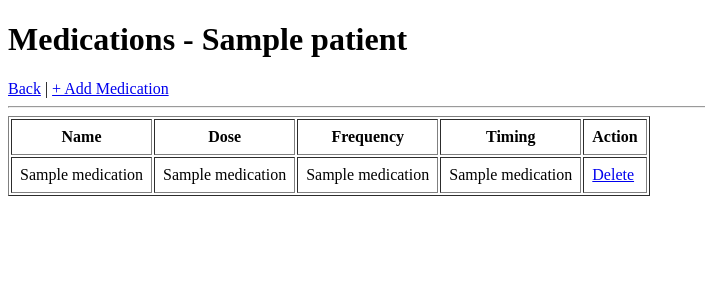
After one commit to Taha-Mohii/MediVault-AI, a Flask app: page /patient/1/medications in a window 1280 px wide. The commit adds this page. Shown: the top 300 px of the page, without its empty margins (0-705 px from the left). Run offline with Flask 3, Linux system fonts and the light colour scheme; a database or web service that is not in the repository returns one stand-in record (values such as "Sample title"); some libraries are stand-ins or nearby versions.

Commit message:
phase5 - medication tracker working

```diff
--- a/app.py
+++ b/app.py
@@ -1,5 +1,5 @@
 from flask import Flask , render_template,request,redirect,url_for
-from database import add_patient,get_all_patients,get_patient,delete_patient,add_vitals,get_vitals,get_patient_summary,upload_reports,get_reports,delete_reports
+from database import add_patient,get_all_patients,get_patient,delete_patient,add_vitals,get_vitals,get_patient_summary,upload_reports,get_reports,delete_reports,add_medication,delete_medication,get_medications
 from dotenv import load_dotenv
 load_dotenv()
 from groq import Groq
@@ -111,6 +111,28 @@ def remove_report(report_id,patient_id,filename):
     delete_reports(report_id,patient_id,filename)
     return redirect(url_for("report",patient_id=patient_id))
 
+#MEDICATIONS
+@app.route("/patient/<int:patient_id>/medications")
+def medications(patient_id):
+    p = get_patient(patient_id)
+    meds = get_medications(patient_id)
+    return render_template("medication.html",patient=p,medications=meds)
+
+@app.route("/patient/<int:patient_id>/add_medication", methods = ["GET" , "POST"])
+def add_med(patient_id):
+    if request.method == "POST":
+        name = request.form["name"]
+        dose = request.form["dose"]
+        frequency = request.form["frequency"]
+        timing = request.form["timing"]
+        add_medication(patient_id,name,dose,frequency,timing)
+        return redirect(url_for("medications",patient_id=patient_id))
+    return render_template("add_medication.html",patient_id = patient_id)
+
+@app.route("/medication/delete/<int:medication_id>/<int:patient_id>")
+def remove_medication(medication_id,patient_id):
+    delete_medication(medication_id)
+    return redirect(url_for("medications",patient_id = patient_id))
 
 if __name__ == "__main__":
     app.run(debug = True)
--- a/database.py
+++ b/database.py
@@ -128,3 +128,30 @@ def delete_reports(report_id, patient_id, filename):
     cursor.execute("DELETE FROM reports WHERE id = %s",(report_id,))
     conn.commit()
     conn.close()
+
+
+#MEDICATION SECTION
+def add_medication(patient_id ,name ,dose ,frequency, timing):
+    conn = get_conn()
+    cursor = conn.cursor()
+    cursor.execute("""
+        INSERT INTO medications (patient_id, name, dose, frequency, timing)
+        VALUES (%s, %s, %s, %s, %s)
+    """, (patient_id, name, dose, frequency, timing))
+    conn.commit()
+    conn.close()
+
+def get_medications(patient_id):
+    conn = get_conn()
+    cursor = conn.cursor()
+    cursor.execute("SELECT * FROM medications WHERE patient_id = %s",(patient_id,))
+    rows = cursor.fetchall()
+    conn.close()
+    return rows
+
+def delete_medication(medication_id):
+    conn = get_conn()
+    cursor = conn.cursor()
+    cursor.execute("DELETE FROM medications WHERE id = %s",(medication_id,))
+    conn.commit()
+    conn.close()
--- /dev/null
+++ b/templates/medication.html
@@ -0,0 +1,36 @@
+<!DOCTYPE html>
+<html lang="en">
+<head>
+    <meta charset="UTF-8">
+    <meta name="viewport" content="width=device-width, initial-scale=1.0">
+    <title>Medications - {{ patient[1] }}</title>
+</head>
+<body>
+    <h1>Medications - {{ patient[1] }}</h1>
+    <a href="/patient/{{ patient[0] }}">Back</a> |
+    <a href="/patient/{{ patient[0] }}/add_medication">+ Add Medication</a>
+    <hr>
+    {% if medications %}
+    <table border="1" cellpadding="8">
+        <tr>
+            <th>Name</th>
+            <th>Dose</th>
+            <th>Frequency</th>
+            <th>Timing</th>
+            <th>Action</th>
+        </tr>
+        {% for m in medications %}
+        <tr>
+            <td>{{ m[2] }}</td>
+            <td>{{ m[3] }}</td>
+            <td>{{ m[4] }}</td>
+            <td>{{ m[5] }}</td>
+            <td><a href="/medication/delete/{{ m[0] }}/{{ m[1] }}">Delete</a></td>
+        </tr>
+        {% endfor %}
+    </table>
+    {% else %}
+        <p>No Medications added yet.</p>
+    {% endif %}
+</body>
+</html>
--- a/templates/patient.html
+++ b/templates/patient.html
@@ -17,6 +17,7 @@
     <a href="/patient/{{ patient[0] }}/ai">🤖 Ask MedEx AI</a>
     <a href="/patient/{{ patient[0] }}/upload">+ Upload Report</a> |
     <a href="/patient/{{ patient[0] }}/reports">View Reports</a>
+    <a href="/patient/{{ patient[0] }}/medications">💊 Medications</a>
     <hr>
     <a href="/">Back</a>
 </body>
```
Also changed, not shown: templates/add_medication.html (added, +30 -0 lines).
